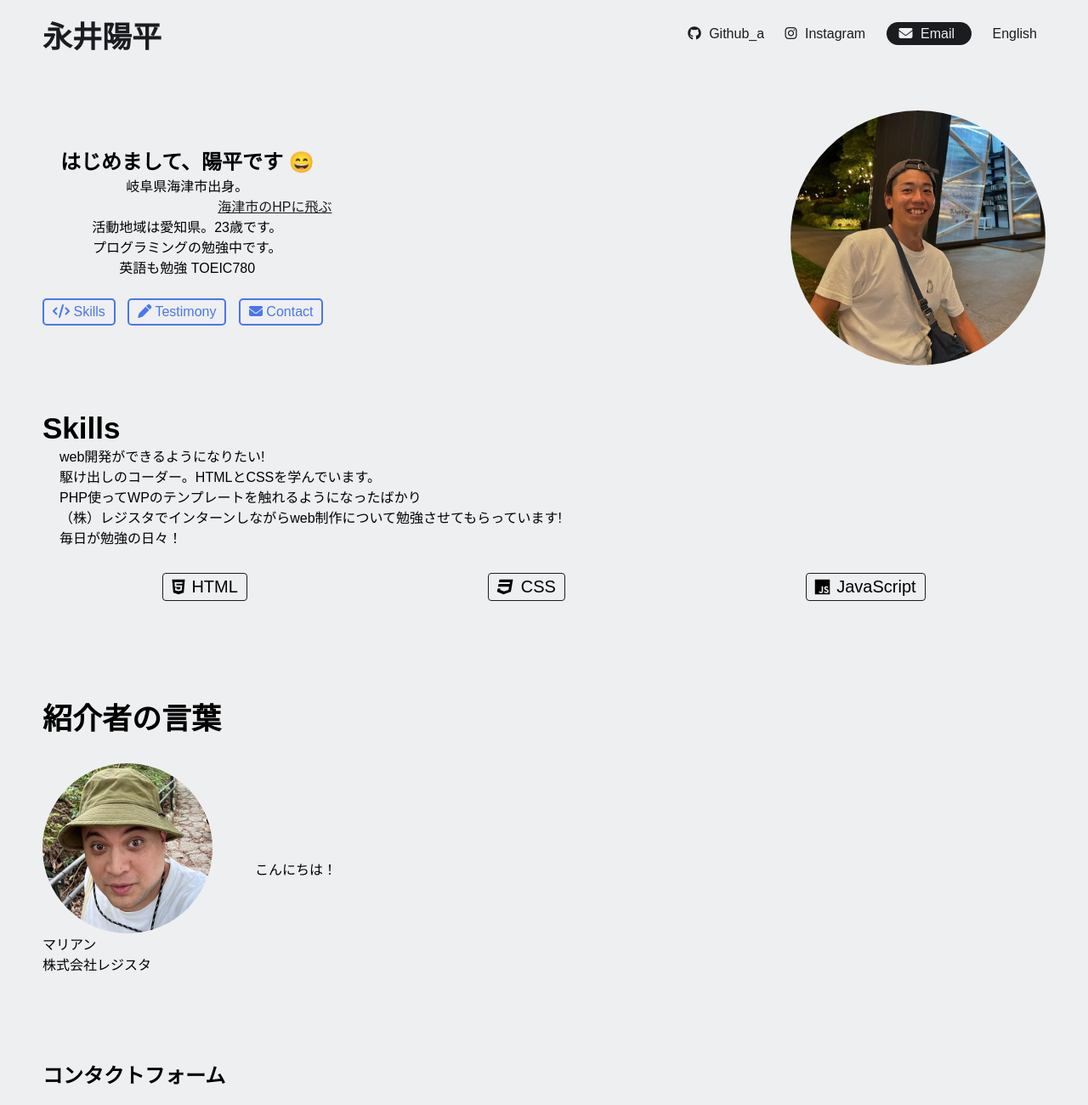
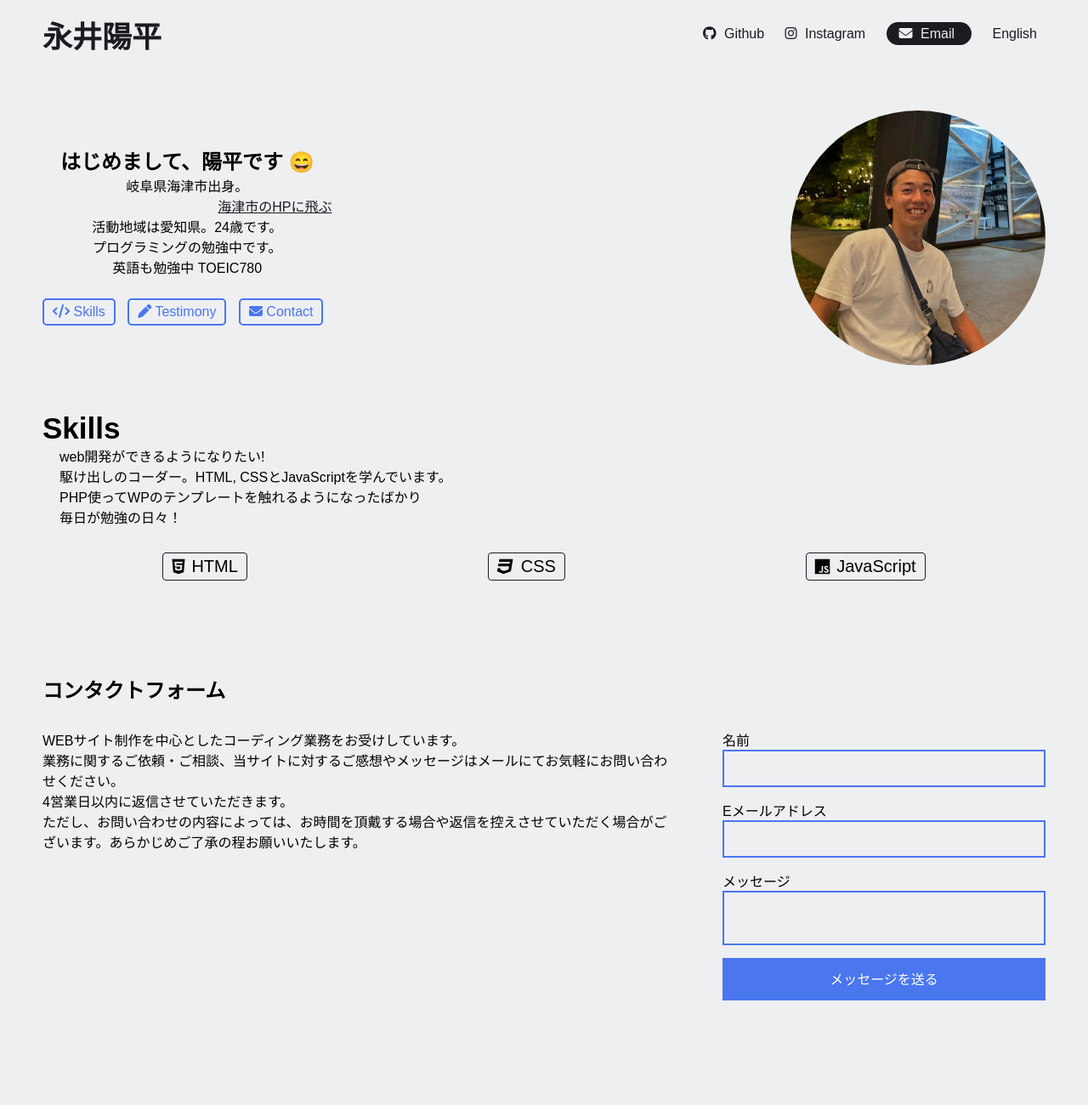
Before and after one commit to yohe1nag/portfolio-site, a plain HTML site: page index.html in a window 1280 px wide. Shown: the top 1300 px of the page at 85% size. After the commit the page ends 1277 px from the top, so only its background shows below. Drawn offline with Linux system fonts and the light colour scheme; files whose address does not match are found by name.

Commit message:
Update index.html

```diff
--- a/index.html
+++ b/index.html
@@ -22,7 +22,7 @@
         <div class="right">
             <a href="https://github.com/yohe1nag" target="_blank" rel="noopener noreferrer">
             <i class="fa-brands fa-github"></i>
-            <span>Github_a</span>
+            <span>Github</span>
             </a>
 
             <a href="https://www.instagram.com/iyohe_1328/" target="_blank" rel="noopener noreferrer">
@@ -51,9 +51,9 @@
                 <p class="hometown ta-rig">海津市のHPに飛ぶ</p>
             </a>
             <p>
-                活動地域は愛知県。23歳です。<br/>
+                活動地域は愛知県。24歳です。<br/>
                 プログラミングの勉強中です。<br/>
-                英語も勉強 TOEIC780<br/>
+                英語も勉強中 TOEIC780<br/>
             </p>
 
             <div class="links">
@@ -82,9 +82,8 @@
      <h2>Skills</h2>
      <div class="text">
         web開発ができるようになりたい! <br/>
-        駆け出しのコーダー。HTMLとCSSを学んでいます。<br/>
+        駆け出しのコーダー。HTML, CSSとJavaScriptを学んでいます。<br/>
         PHP使ってWPのテンプレートを触れるようになったばかり<br/>
-        （株）レジスタでインターンしながらweb制作について勉強させてもらっています!<br/>
         毎日が勉強の日々！
      </div>
      <div class="cells">
@@ -107,7 +106,7 @@
 
 
      <!-- Section3:  Testimony-->
-     <section id="Testimony" class="testimony-section">
+<!--      <section id="Testimony" class="testimony-section">
         <h2>紹介者の言葉</h2>
 
         <div class="group">
@@ -121,14 +120,14 @@
                 こんにちは！
             </div>
         </div>
-     </section>
+     </section> -->
 
      <!-- Section4: Contact -->
      <section id="Contact" class="contact-section">
         <h2>コンタクトフォーム</h2>
         <div class="group">
             <div class="text">
-                WEBサイト制作を中心としたデザイン業務をお受けしています。<br/>
+                WEBサイト制作を中心としたコーディング業務をお受けしています。<br/>
 業務に関するご依頼・ご相談、当サイトに対するご感想やメッセージはメールにてお気軽にお問い合わせください。</br>
 4営業日以内に返信させていただきます。</br>
 
```
